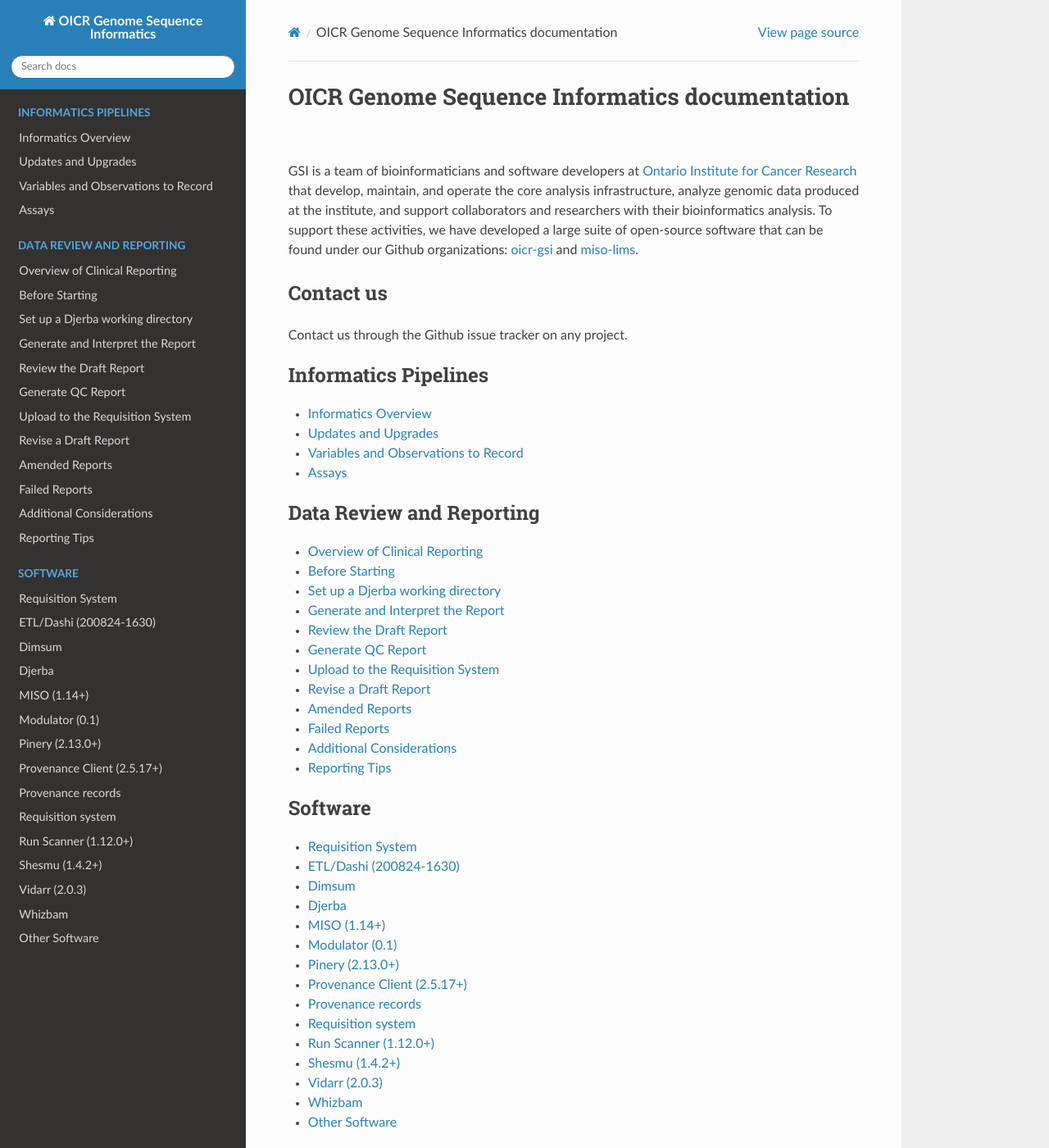
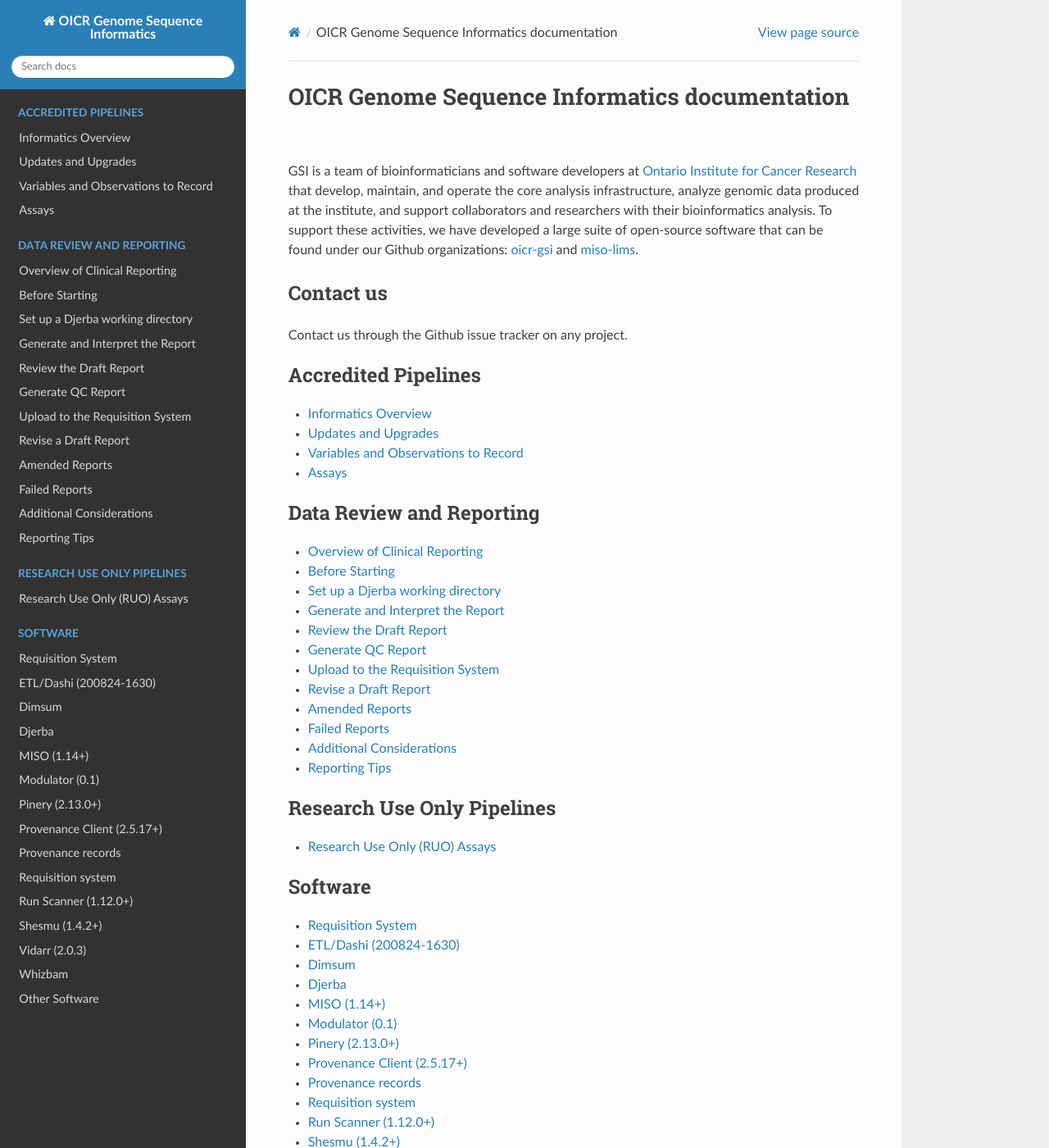
Before and after one commit to oicr-gsi/oicr-gsi, a Sphinx documentation site: the page built from source/index.rst, in a window 1280 px wide and 1400 px high. Shown: the whole window at 82% size. Built offline with Sphinx 7.4.7 and the Read the Docs theme 3.1.0, drawn with Linux system fonts in a browser that asks for light colours.

Commit message:
Update tar assay to 4.0; move shallow whole genome to RUO pipelines section

```diff
--- a/source/conf.py
+++ b/source/conf.py
@@ -28,6 +28,9 @@
 exclude_patterns = []
 
 rst_prolog = """
+.. |hg38-version| replace:: hg38-p12
+.. |hg38-ref-remote| replace:: `UCSC <https://hgdownload.cse.ucsc.edu/goldenpath/hg38/bigZips/p12/>`__
+.. |hg38-ref-local| replace:: `Modulator </.mounts/labs/gsi/modulator/sw/data/hg38-p12/hg38_random.fa>`__
 """
 
 
--- a/source/index.rst
+++ b/source/index.rst
@@ -20,7 +20,7 @@
 
 .. toctree::
    :maxdepth: 1
-   :caption: Informatics Pipelines
+   :caption: Accredited Pipelines
 
    informatics-pipelines/informatics-pipelines
    informatics-pipelines/assays
@@ -38,6 +38,12 @@
 
 .. toctree::
    :maxdepth: 1
+   :caption: Research Use Only Pipelines
+
+   ruo-pipelines/ruo-assays
+
+.. toctree::
+   :maxdepth: 1
    :caption: Software
 
    Requisition System <https://oicr-gsi.readthedocs.io/projects/requisition-system/stable>
```
Also changed, not shown: source/informatics-pipelines/assays.rst (+11 -47 lines), source/ruo-pipelines/ruo-assays.rst (added, +40 -0 lines), source/ruo-pipelines/images/shallow-pipeline.png (renamed from source/informatics-pipelines/images/shallow-pipeline.png), source/ruo-pipelines/software/swgs.csv (renamed from source/informatics-pipelines/software/swgs.csv), source/ruo-pipelines/software/swgs.txt (renamed from source/informatics-pipelines/software/swgs.txt).
